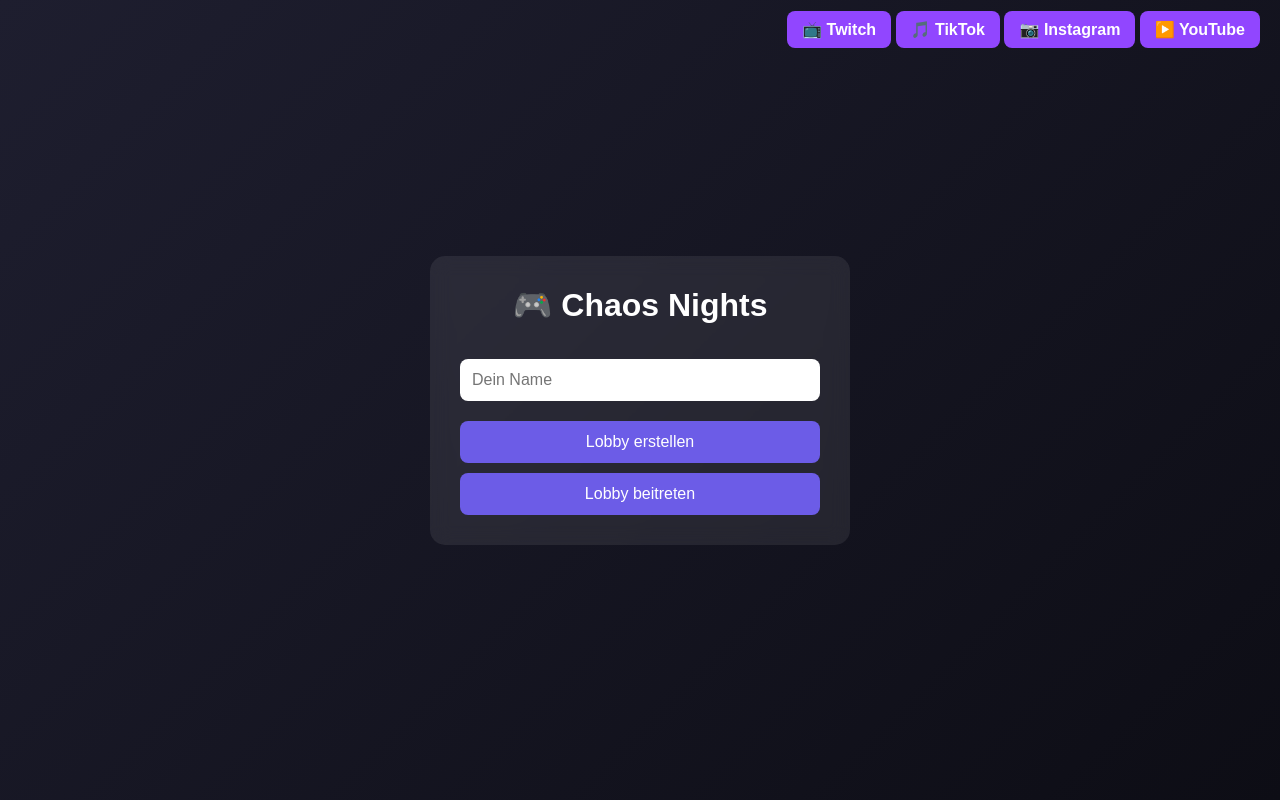
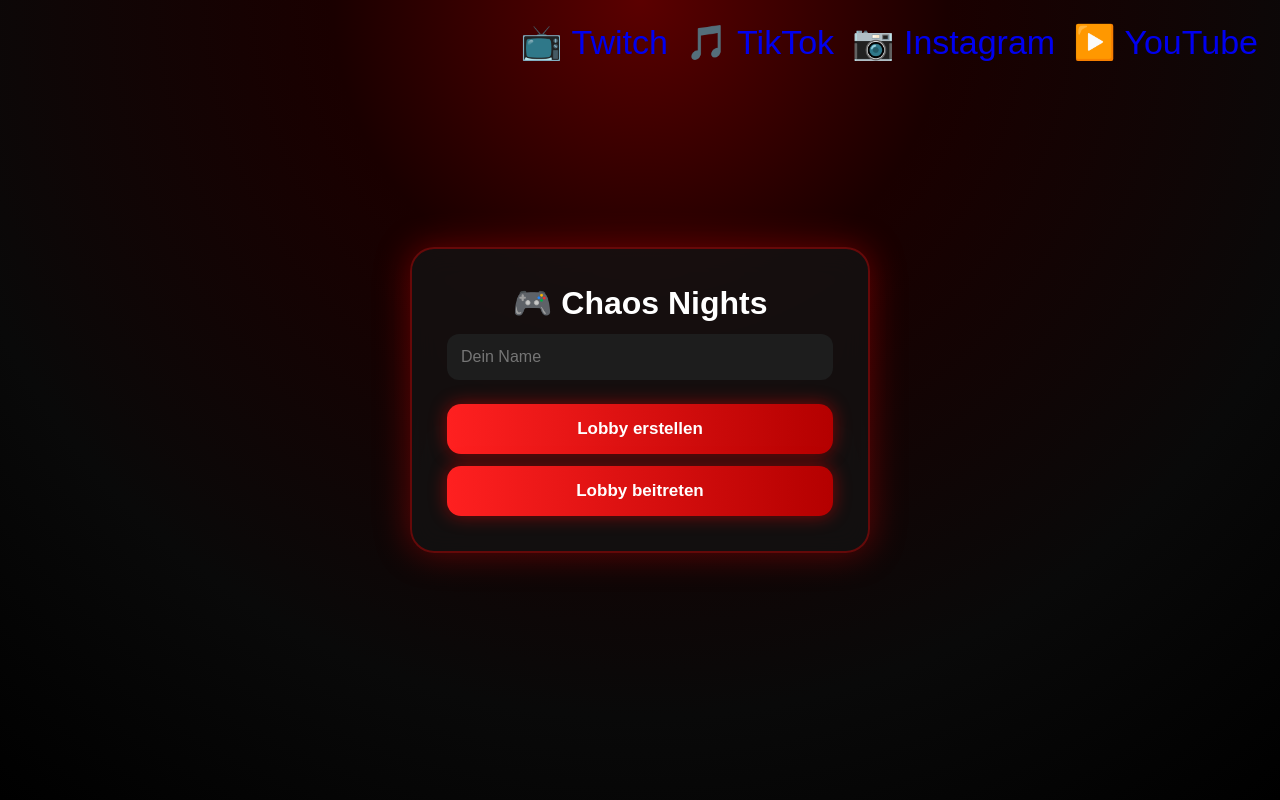
Before and after one commit to Marvinioo/Chaos-Night, a website: page Client/index.html in a window 1280 px wide. Drawn offline with nearby package versions, Linux system fonts and the light colour scheme; no server answers.

Commit message:
Redesign nach Vorlage

```diff
--- a/Client/style.css
+++ b/Client/style.css
@@ -1,96 +1,121 @@
-* {
-    margin: 0;
-    padding: 0;
-    box-sizing: border-box;
-    font-family: Arial, sans-serif;
+/* ==== CHAOS NIGHTS - Gaming Theme ==== */
+*{
+margin:0;
+padding:0;
+box-sizing:border-box;
+font-family:Arial,sans-serif;
 }
 
-body {
-    background: linear-gradient(135deg, #1e1e2f, #0d0d15);
-    color: white;
-    display: flex;
-    justify-content: center;
-    align-items: center;
-    height: 100vh;
-    flex-direction: column;
+body{
+background:
+radial-gradient(circle at top,#5b0000 0%,#1a0000 30%,#090909 70%,#000 100%);
+min-height:100vh;
+display:flex;
+justify-content:center;
+align-items:center;
+color:#fff;
+overflow-x:hidden;
 }
 
-.container {
-    background: rgba(255,255,255,0.08);
-    padding: 30px;
-    border-radius: 15px;
-    width: 420px;
-    text-align: center;
-    backdrop-filter: blur(10px);
+.container{
+width:460px;
+background:rgba(20,20,20,.72);
+backdrop-filter:blur(14px);
+border:2px solid rgba(255,0,0,.35);
+border-radius:24px;
+padding:35px;
+box-shadow:0 0 35px rgba(255,0,0,.35);
+text-align:center;
 }
 
-h1 {
-    margin-bottom: 25px;
+.hero{text-align:center;margin-bottom:25px;}
+.logo{width:180px;display:block;margin:0 auto 15px;}
+.brand{
+font-size:42px;
+font-weight:900;
+letter-spacing:4px;
+color:#ff3b3b;
+text-shadow:0 0 10px #f00,0 0 25px #f00,0 0 40px #f00;
+}
+.subtitle{
+margin-top:8px;
+letter-spacing:6px;
+font-size:18px;
+color:#ddd;
 }
 
-input {
-    width: 100%;
-    padding: 12px;
-    margin: 10px 0;
-    border: none;
-    border-radius: 8px;
-    font-size: 16px;
+input{
+width:100%;
+padding:14px;
+border:none;
+border-radius:12px;
+margin:12px 0;
+background:#1d1d1d;
+color:#fff;
+font-size:16px;
 }
 
-button {
-    width: 100%;
-    padding: 12px;
-    margin-top: 10px;
-    border: none;
-    border-radius: 8px;
-    background: #6c5ce7;
-    color: white;
-    cursor: pointer;
-    font-size: 16px;
-    transition: 0.2s;
+button{
+width:100%;
+margin-top:12px;
+padding:15px;
+border:none;
+border-radius:14px;
+background:linear-gradient(90deg,#ff2020,#b40000);
+color:#fff;
+font-size:17px;
+font-weight:bold;
+cursor:pointer;
+transition:.25s;
+box-shadow:0 0 18px rgba(255,0,0,.45);
 }
 
-button:hover {
-    background: #5a4bd6;
+button:hover{
+transform:translateY(-2px) scale(1.02);
+box-shadow:0 0 28px rgba(255,0,0,.8);
 }
 
-.hidden {
-    display: none;
+.hidden{display:none;}
+
+#roomCode{
+margin:15px 0;
+font-size:32px;
+letter-spacing:5px;
+color:#ff5757;
 }
 
-#roomCode {
-    margin: 15px 0;
-    font-size: 30px;
-    letter-spacing: 4px;
+#playerList{
+list-style:none;
+margin:20px 0;
 }
 
-#playerList {
-    list-style: none;
-    margin: 20px 0;
+#playerList li{
+background:#222;
+padding:10px;
+margin:8px 0;
+border-radius:10px;
+border-left:4px solid #ff2b2b;
 }
 
-#playerList li {
-    padding: 8px;
-    background: rgba(255,255,255,0.08);
-    margin: 5px 0;
-    border-radius: 6px;
+.social{
+position:fixed;
+top:22px;
+right:22px;
+display:flex;
+gap:18px;
 }
 
-.social {
-    position: fixed;
-    top: 20px;
-    right: 20px;
+.social a{
+font-size:34px;
+transition:.25s;
+text-decoration:none;
 }
 
-.social a {
-    color: white;
-    text-decoration: none;
-    background: #9146FF;
-    padding: 10px 15px;
-    border-radius: 8px;
-    font-weight: bold;
+.social a:hover{
+transform:scale(1.25) rotate(5deg);
 }
 
-.social a:hover {
-    opacity: 0.9;
-}
+.twitch{color:#9146FF;}
+.tiktok{color:#fff;}
+.instagram{color:#E1306C;}
+.youtube{color:#FF0000;}
```
Also changed, not shown: 1 other file.
